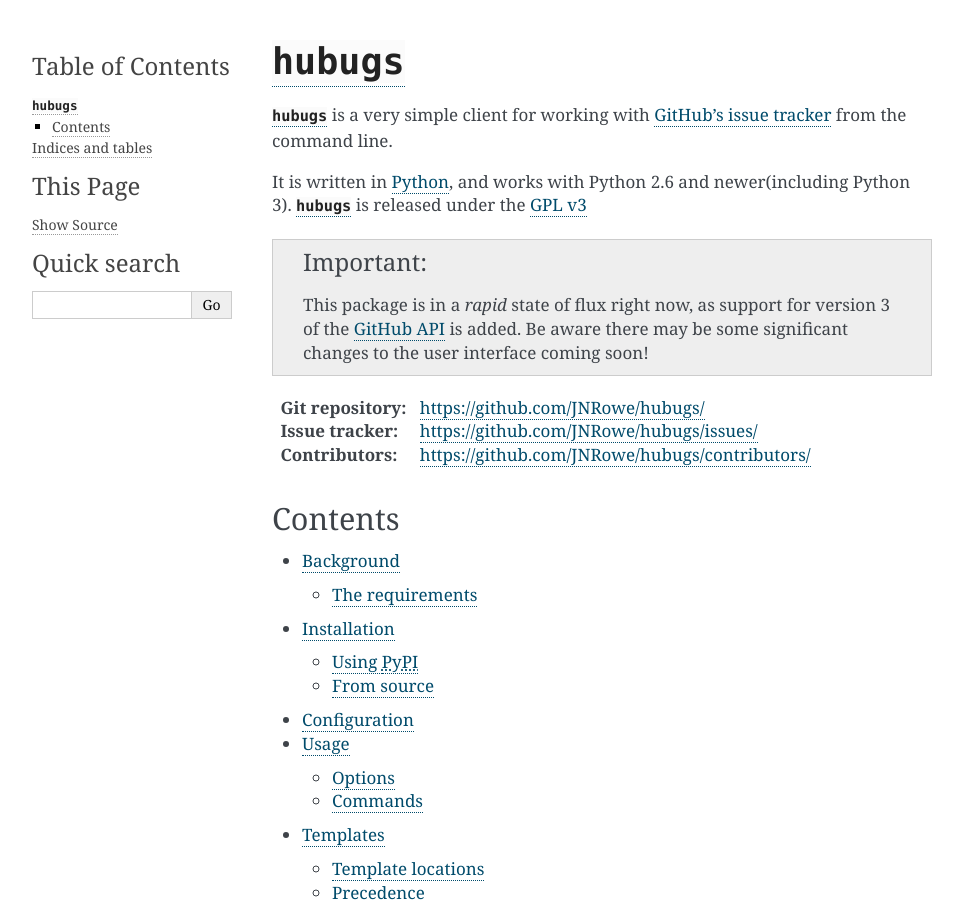
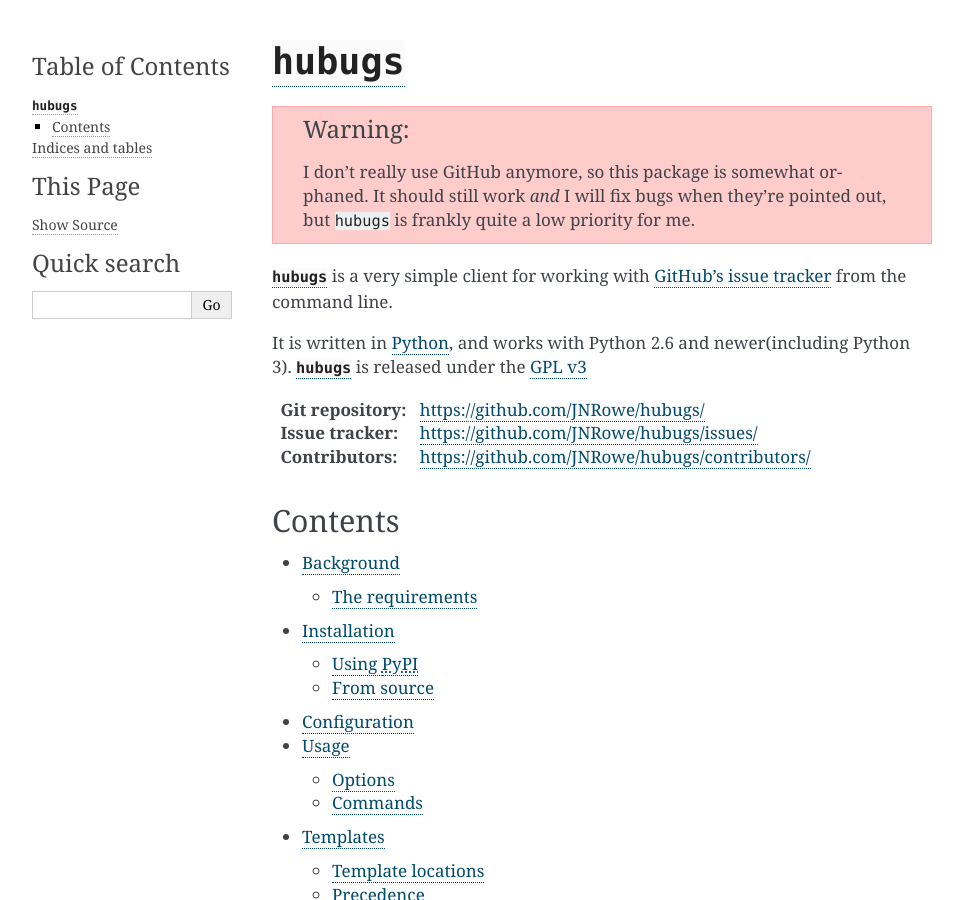
Before and after one commit to JNRowe/hubugs, a Sphinx documentation site: the page built from doc/index.rst, in a window 1280 px wide and 900 px high. Shown: the whole window, without its empty margins (148-1111 px from the left). Built offline with Sphinx 7.4.7, drawn with Linux system fonts in a browser that asks for light colours.

Commit message:
Add 'kinda orphaned' warning

```diff
--- a/doc/index.rst
+++ b/doc/index.rst
@@ -5,17 +5,18 @@
 :mod:`hubugs`
 =============
 
+.. warning::
+
+   I don't really use GitHub anymore, so this package is somewhat orphaned.  It
+   should still work *and* I will fix bugs when they're pointed out, but
+   ``hubugs`` is frankly quite a low priority for me.
+
+
 :mod:`hubugs` is a very simple client for working with `GitHub's issue
 tracker`_ from the command line.
 
 It is written in Python_, and works with Python 2.6 and newer(including Python
 3).  :mod:`hubugs` is released under the `GPL v3`_
-
-.. important::
-
-   This package is in a *rapid* state of flux right now, as support for version
-   3 of the `GitHub API`_ is added.  Be aware there may be some significant
-   changes to the user interface coming soon!
 
 :Git repository:  https://github.com/JNRowe/hubugs/
 :Issue tracker:  https://github.com/JNRowe/hubugs/issues/
@@ -49,4 +50,3 @@
 .. _Github's issue tracker: http://github.com/blog/411-github-issue-tracker
 .. _Python: http://www.python.org/
 .. _GPL v3: http://www.gnu.org/licenses/
-.. _GitHub API: http://developer.github.com/v3/
```
Also changed, not shown: README.rst (+6 -7 lines).
